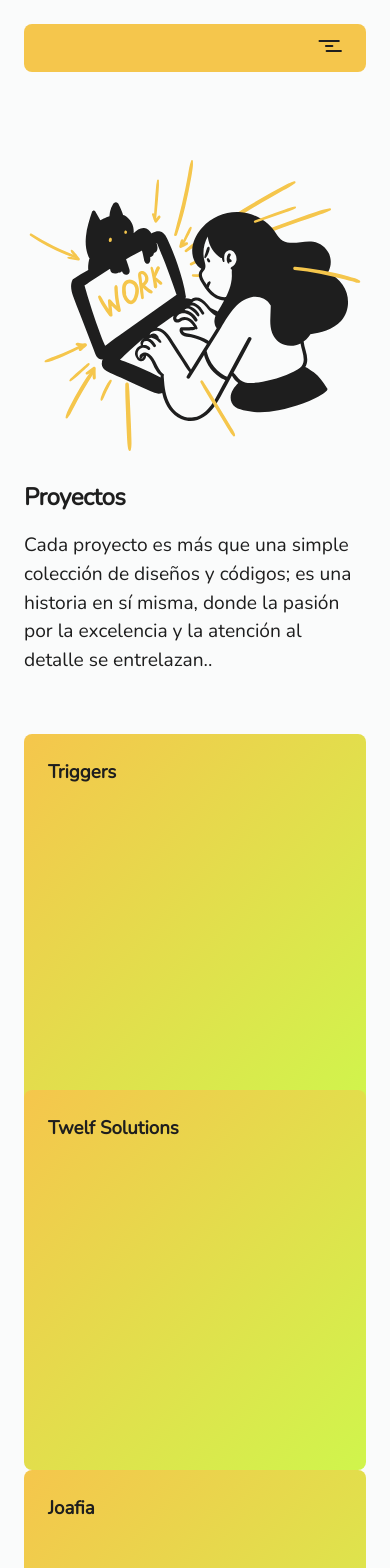
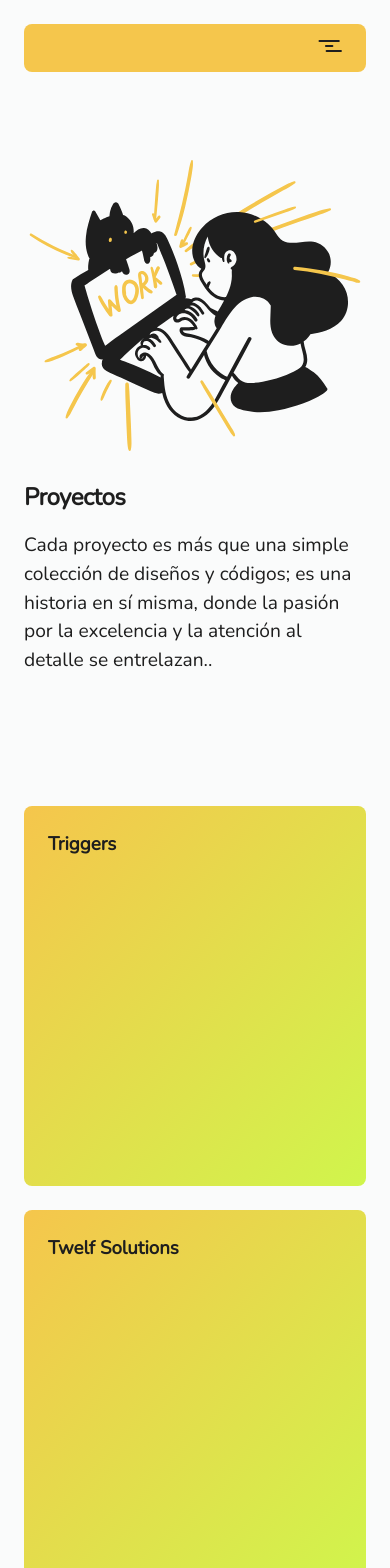
Before and after one commit to cristina-bosa/oridev, a Vue app: page /projects in a window 390 px wide. Shown: the top 1568 px of the page. Built offline with nearby package versions, Linux system fonts and the light colour scheme.

Commit message:
fix responsive projects

```diff
--- a/src/views/HomeView.vue
+++ b/src/views/HomeView.vue
@@ -164,10 +164,14 @@ export default defineComponent({
 </script>
 
 <style lang="scss" scoped>
+@use '../assets/sass/01-tools/querys.scss' as querys;
 .projects__box {
-  @for $i from 1 through 90 {
+  @for $i from 1 through 6 {
     &:nth-child(#{$i}) {
       margin-top: ((($i - 1) % 3) - 2) * 1.5rem;
+      @include querys.mobile {
+            margin-top: 0;
+      }
     }
   }
 }
--- a/src/views/ProjectsView.vue
+++ b/src/views/ProjectsView.vue
@@ -76,11 +76,14 @@ export default defineComponent({
 </script>
 
 <style lang="scss" scoped>
+@use '../assets/sass/01-tools/querys.scss' as querys;
 .projects__box {
-  @for $i from 1 through 90 {
+  @for $i from 1 through 6 {
     &:nth-child(#{$i}) {
-      margin-top: ((($i - 1) % 4) - 3) * 1.5rem;
-
+      margin-top: ((($i - 1) % 3) - 2) * 1.5rem;
+      @include querys.mobile {
+            margin-top: 0;
+      }
     }
   }
 }
--- a/src/views/SingleProjectView.vue
+++ b/src/views/SingleProjectView.vue
@@ -95,4 +95,15 @@ export default defineComponent({
   z-index: 1000;
   /* Asegúrate de que esté por encima de la capa modal */
 }
+@use '../assets/sass/01-tools/querys.scss' as querys;
+.projects__img {
+  @for $i from 1 through 6 {
+    &:nth-child(#{$i}) {
+      margin-top: ((($i - 1) % 3) - 2) * 1.5rem;
+      @include querys.mobile {
+            margin-top: 0;
+      }
+    }
+  }
+}
 </style>
```
